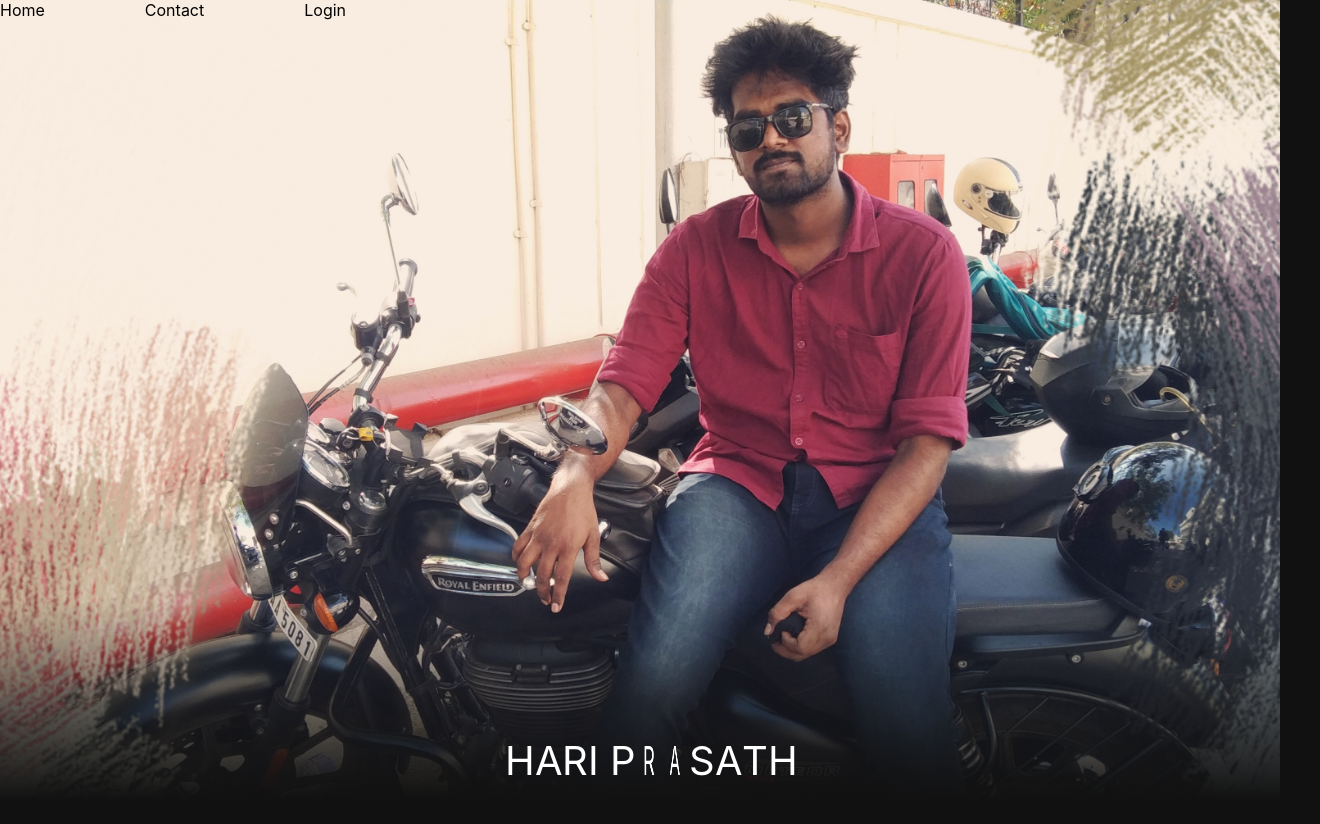
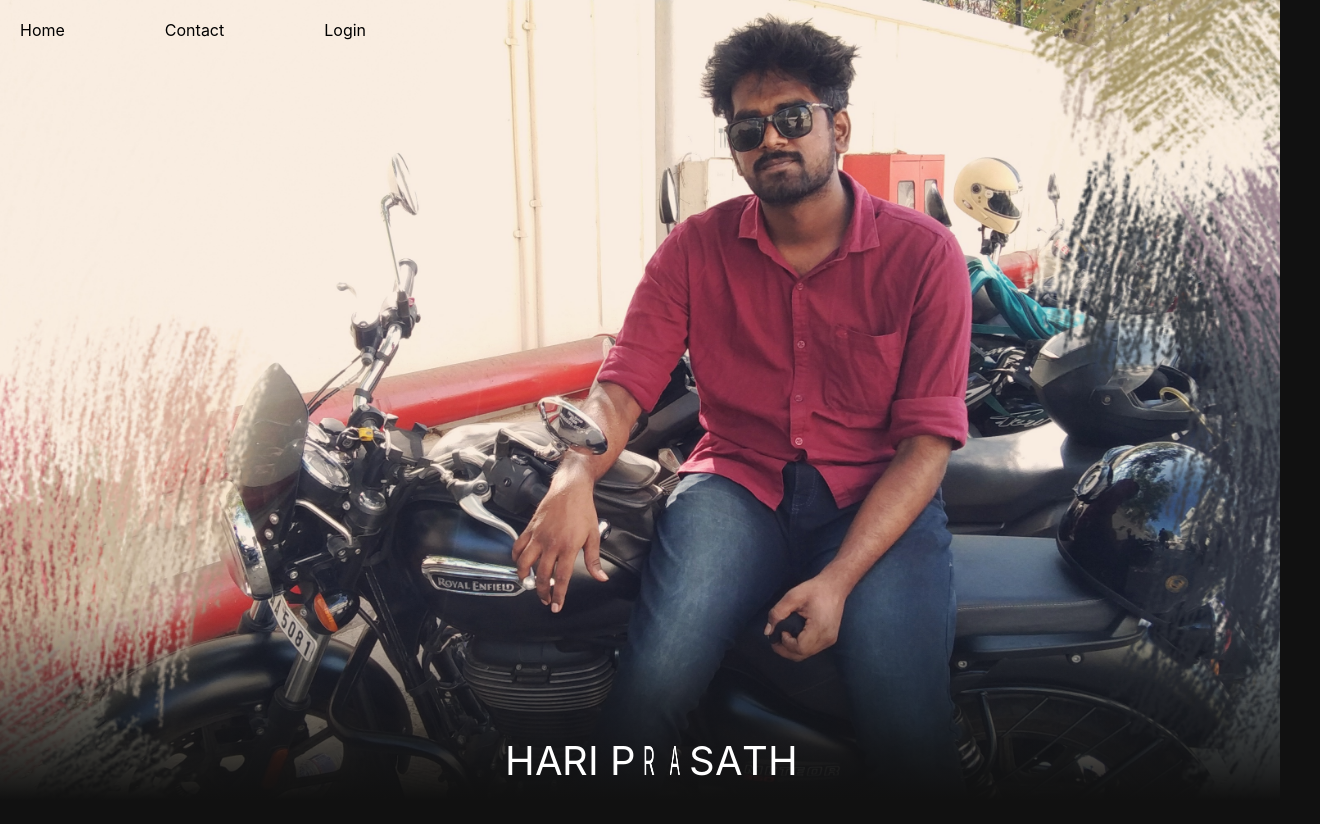
Before and after one commit to hariprasath14/my-app, a React (Create React App) app: page / in a window 1280 px wide. Shown: the top 824 px of the page, 1320 px wide, since content can reach past the window. Built offline with nearby package versions, Linux system fonts and the light colour scheme.

Commit message:
nav changes

```diff
--- a/src/nav.scss
+++ b/src/nav.scss
@@ -12,6 +12,7 @@ nav{
     top: 0px;
     left: 0px;
     z-index: 1;
+    padding: 20px;
     li{
       list-style: none;
       margin-right: 100px;
@@ -42,7 +43,7 @@ nav{
       background: #111111e8;
       color: white;
       height: 100vh;
-      width: 77vw;
+      width: 75vw;
       position: fixed;
       left: unset;
       right: 0px;
```
